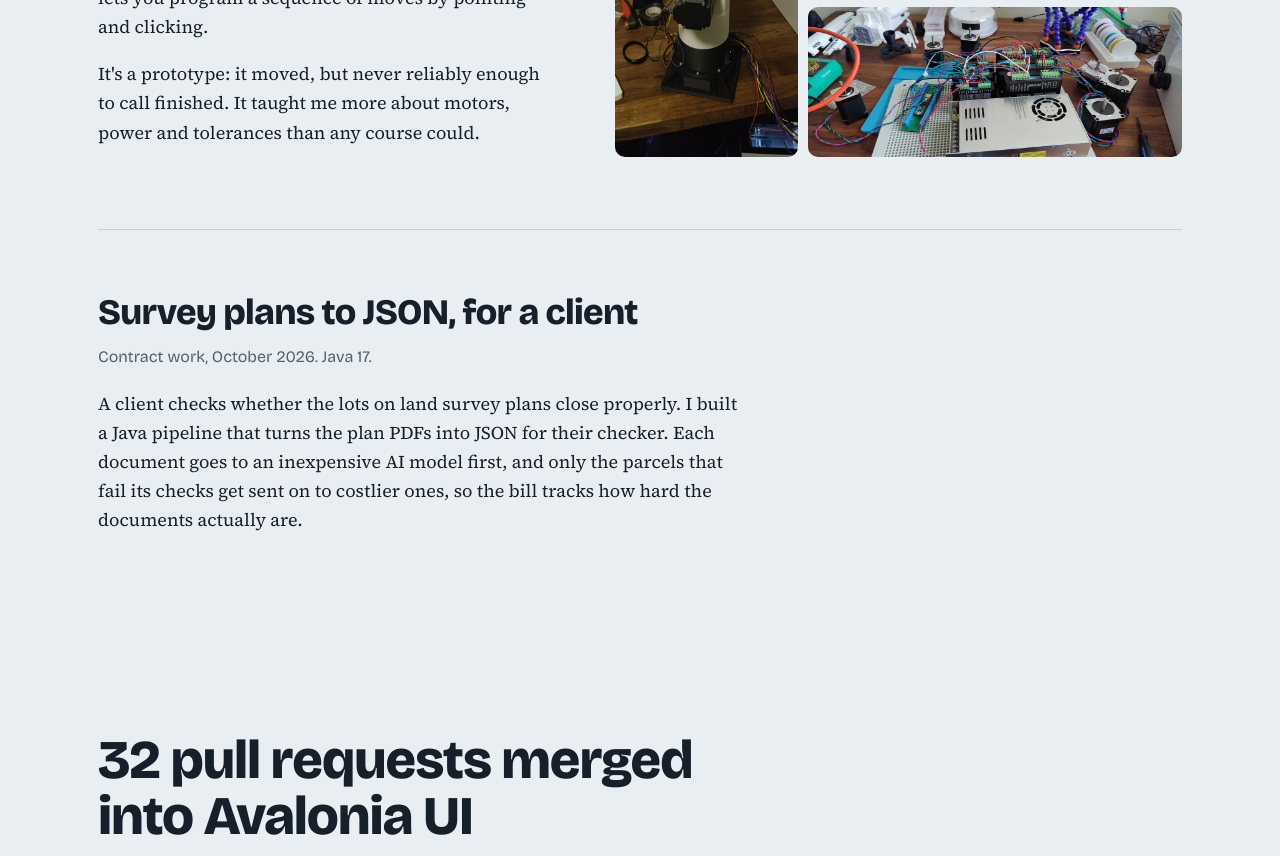
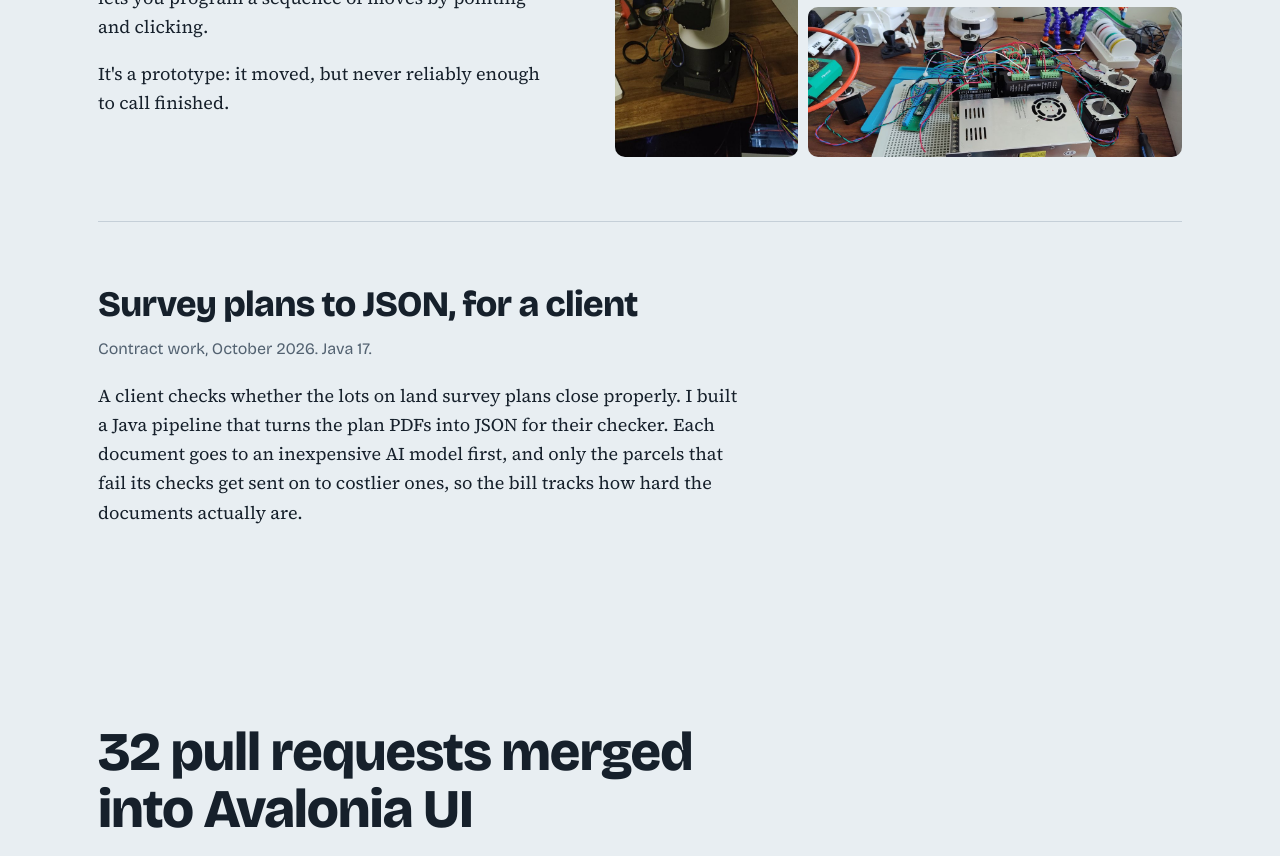
Before and after one commit to Evan260/Evan260.github.io, a plain HTML site: page index.html in a window 1280 px wide. Shown: the part 5068-5924 px from the top of the page. Drawn offline with nearby package versions, Linux system fonts and the light colour scheme.

Commit message:
Trim robot arm copy

```diff
--- a/index.html
+++ b/index.html
@@ -133,7 +133,7 @@
       <p class="project__meta">CAD, 3D printing, Arduino, C#. 2023 to 2024.</p>
       <p>I designed it in CAD, printed every part, and wired it on my desk. The joints use cycloidal drives I designed and printed myself.</p>
       <p>The Arduino firmware handles motor control and inverse kinematics, and a C# app on the computer lets you program a sequence of moves by pointing and clicking.</p>
-      <p>It's a prototype: it moved, but never reliably enough to call finished. It taught me more about motors, power and tolerances than any course could.</p>
+      <p>It's a prototype: it moved, but never reliably enough to call finished.</p>
     </div>
     <div class="project__media project__media--arm">
       <figure class="arm arm--tall"><img src="img/arm-built.jpg" alt="The robot arm prototype standing on a desk" width="1100" height="1466" loading="lazy"></figure>
```
